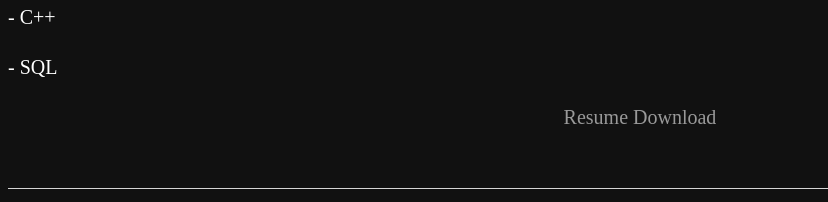
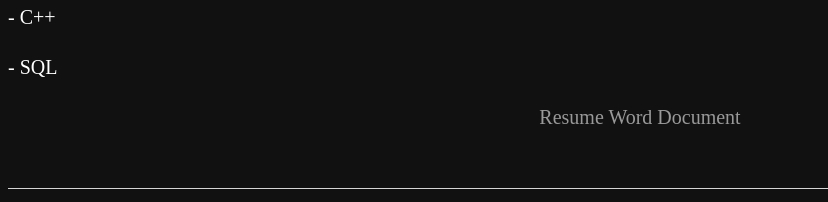
Before and after one commit to 1996leejoshua/1996leejoshua.github.io, a Jekyll site: the page built from resume/index.html, in a window 1280 px wide and 900 px high, scrolled down 5855 px. Shown: the part 683-885 px from the top of the window, without its empty margins (0-828 px from the left). Built offline with Jekyll 4.4.1, drawn with Linux system fonts in a browser that asks for light colours.

Commit message:
Update index.html

```diff
--- a/resume/index.html
+++ b/resume/index.html
@@ -110,7 +110,7 @@ title: Resume
 		<p>- Bash</p>
 		<p>- C++</p>
 		<p>- SQL</p>
-		<p align="center"><a href="https://github.com/1996leejoshua/1996leejoshua.github.io/files/1250873/Joshua.Lee.-.Resume.docx">Resume Download</a></p>
+		<p align="center"><a href="https://github.com/1996leejoshua/1996leejoshua.github.io/files/1346839/Joshua.Lee.-.Resume.docx">Resume Word Document</a></p>
 		<br>
 		<br>
 	</div>
```
